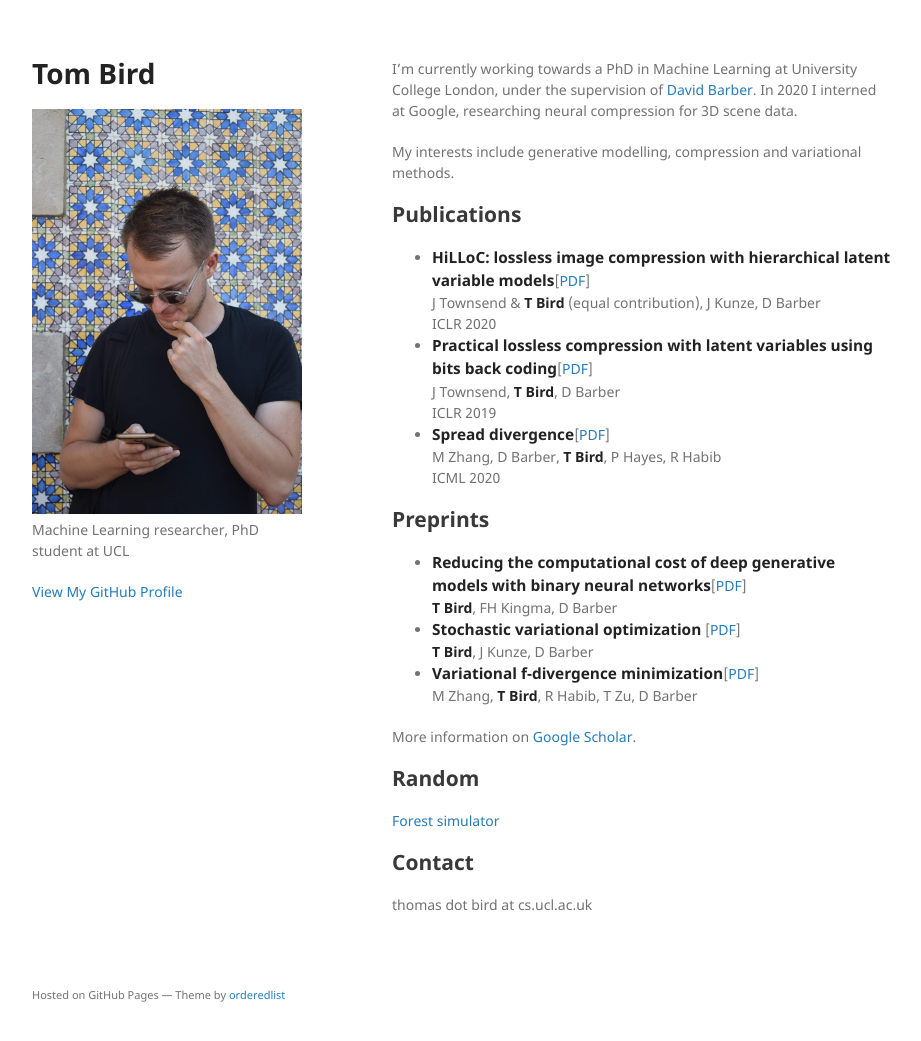
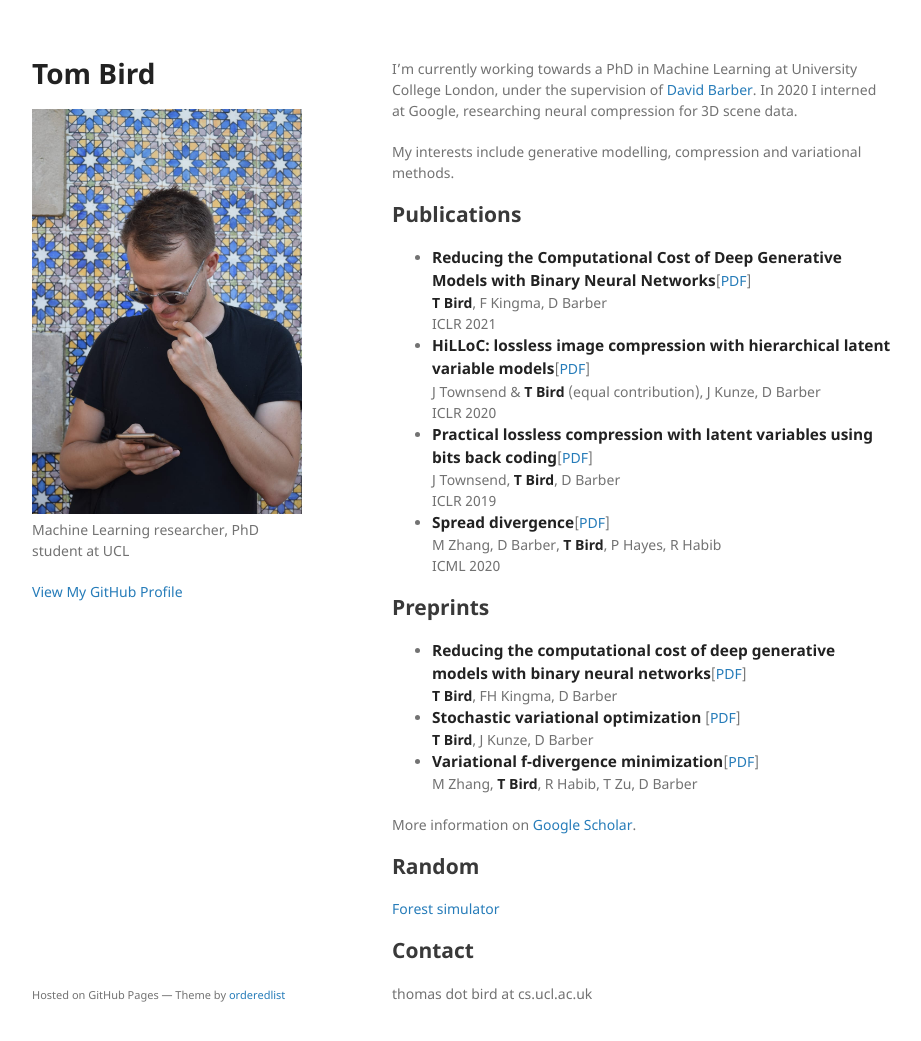
Before and after one commit to tom-bird/tom-bird.github.io, a Jekyll site: the page built from index.md, in a window 1280 px wide and 1074 px high. Shown: the top 1041 px of the window, without its empty margins (178-1099 px from the left). Built offline with Jekyll 4.4.1, drawn with Linux system fonts in a browser that asks for light colours.

Commit message:
update pubs

```diff
--- a/index.md
+++ b/index.md
@@ -8,6 +8,8 @@ My interests include generative modelling, compression and variational methods.
 
 ## Publications
 
+* **<span style="font-size:1.1em;">Reducing the Computational Cost of Deep Generative Models with Binary Neural Networks</span>**[[PDF](https://arxiv.org/pdf/2010.13476.pdf)]
+<br />**T Bird**, F Kingma, D Barber<br />ICLR 2021
 * **<span style="font-size:1.1em;">HiLLoC: lossless image compression with hierarchical latent variable models</span>**[[PDF](https://arxiv.org/pdf/1912.09953.pdf)]
 <br />J Townsend & **T Bird** (equal contribution), J Kunze, D Barber<br />ICLR 2020
 * **<span style="font-size:1.1em;">Practical lossless compression with latent variables using bits back coding</span>**[[PDF](https://arxiv.org/pdf/1901.04866.pdf)]
```
